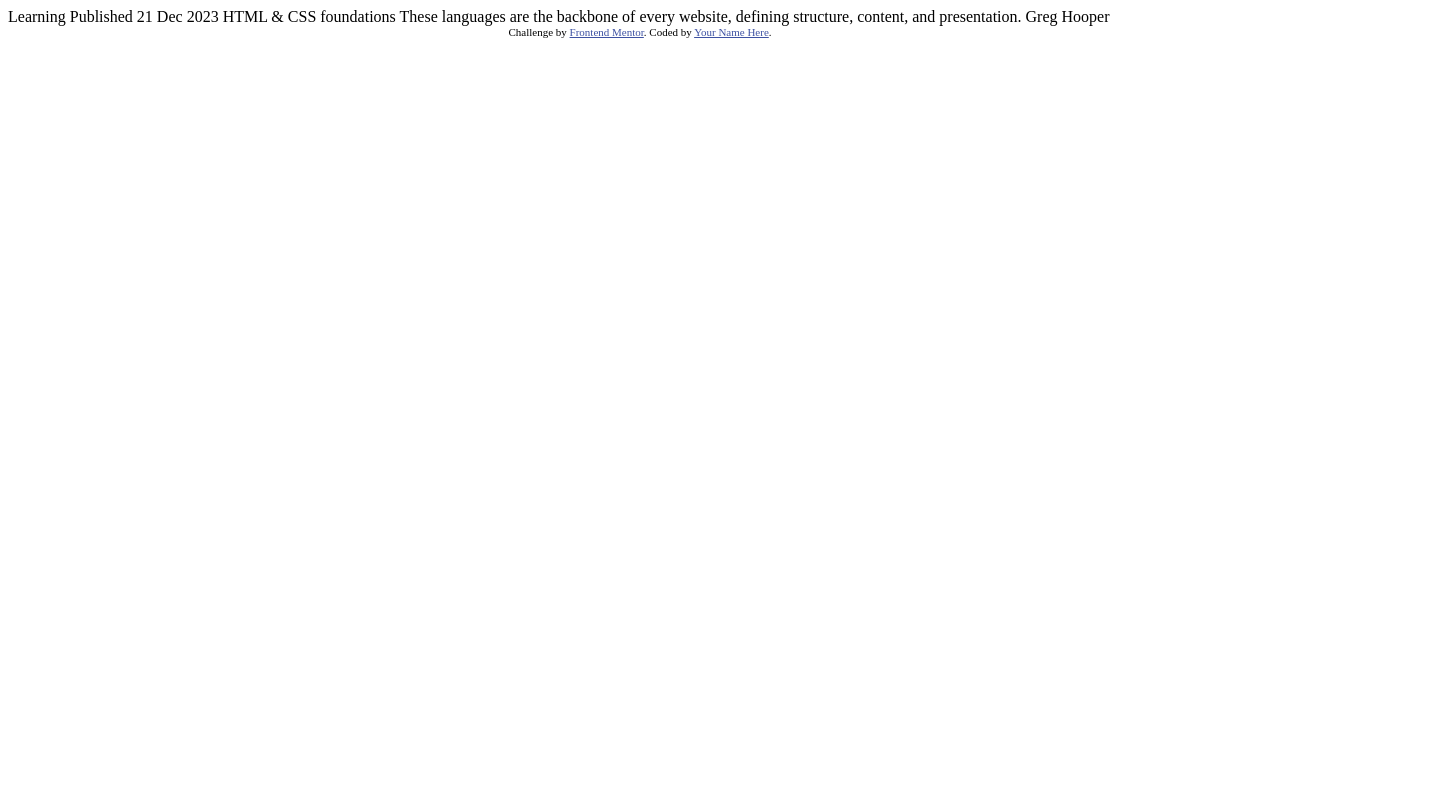
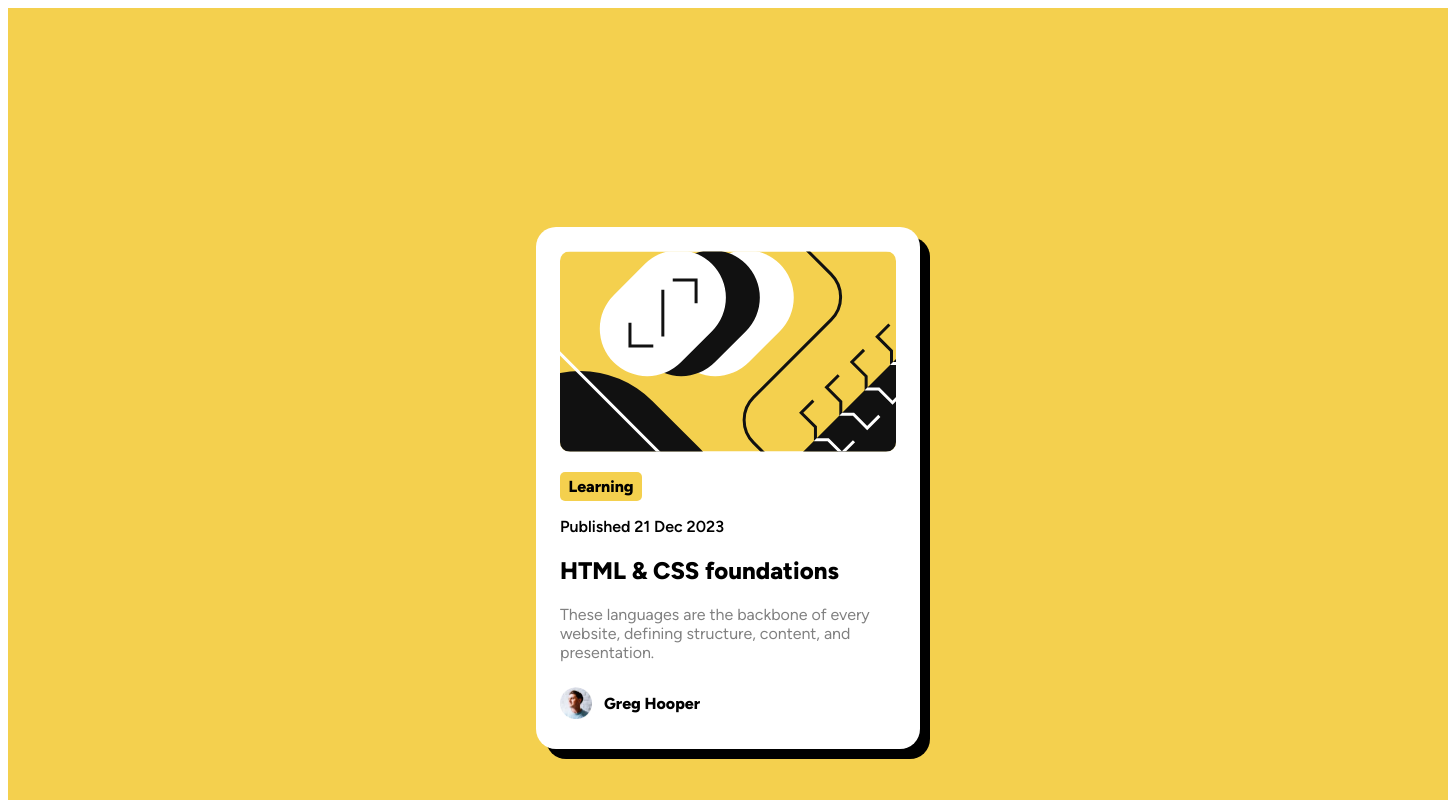
Before and after one commit to Fishcanwalk/blog-preview-card, a plain HTML site: page index.html in a window 1280 px wide. Shown: the top 800 px of the page, 1448 px wide, since content can reach past the window. Drawn offline with Linux system fonts and the light colour scheme.

Commit message:
second commit

```diff
--- a/index.html
+++ b/index.html
@@ -5,7 +5,7 @@
   <meta name="viewport" content="width=device-width, initial-scale=1.0"> <!-- displays site properly based on user's device -->
 
   <link rel="icon" type="image/png" sizes="32x32" href="./assets/images/favicon-32x32.png">
-
+  <link rel="stylesheet" href="styles.css">
   <title>Frontend Mentor | Blog preview card</title>
 
   <!-- Feel free to remove these styles or customise in your own stylesheet 👍 -->
@@ -14,21 +14,31 @@
     .attribution a { color: hsl(228, 45%, 44%); }
   </style>
 </head>
+
 <body>
-
-  Learning
-
-  Published 21 Dec 2023
-
-  HTML & CSS foundations
-
-  These languages are the backbone of every website, defining structure, content, and presentation.
-
-  Greg Hooper
-
+  <div class="container">
+    <div class="blogPage">
+      <div class="content">
+        <div class="imageBlog">
+          <img src="assets/images/illustration-article.svg" alt="photoinblog" class="imgInBlog">
+        </div>
+        <div class="textBlog">
+          <p class="catagoryBlog">Learning</p>
+          <p class="publishDay">Published 21 Dec 2023</p>
+          <h2 class="title">HTML & CSS foundations</h2>
+          <p class="textContent">These languages are the backbone of every website, defining structure, content, and presentation.</p>
+        </div>
+        <div class="publisher">
+          <img src="/assets/images/image-avatar.webp" alt="publisherImage" class="publisherImage">
+          <p class="publisherName">Greg Hooper</p>
+        </div>
+      </div>
+    </div>
+  </div>
   <div class="attribution">
     Challenge by <a href="https://www.frontendmentor.io?ref=challenge" target="_blank">Frontend Mentor</a>.
-    Coded by <a href="#">Your Name Here</a>.
+    Coded by <a href="">Your Name Here</a>.
   </div>
+
 </body>
 </html>
--- /dev/null
+++ b/styles.css
@@ -0,0 +1,81 @@
+@font-face {
+    font-family: "Figtree-Extrablod";
+    src: url(/assets/fonts/static/Figtree-ExtraBold.ttf);
+}
+@font-face {
+    font-family: "Figtree-Semibold";
+    src: url(/assets/fonts/static/Figtree-SemiBold.ttf);
+}
+@font-face {
+    font-family: "Figtree-italic";
+    src: url(/assets/fonts/Figtree-Italic-VariableFont_wght.ttf);
+}
+@font-face {
+    font-family: "Figtree";
+    src: url(/assets/fonts/Figtree-VariableFont_wght.ttf);
+}
+
+.container{
+    width: 1440px;
+    height: 960px;
+    margin-left: auto;
+    margin-right: auto;
+    display: flex;
+    justify-content: center;
+    align-items: center;
+    background-color: hsl(47, 88%, 63%);
+}
+
+.blogPage{
+    width: 384px;
+    height: 522px;
+    background-color: white;
+    border-radius: 20px;
+    box-shadow: 10px 10px;
+    display: flex;
+    align-items: center;
+    justify-content: center;
+}
+
+.content{
+    width: 336px;
+    height: 474px;
+}
+
+.imgInBlog{
+    border-radius: 10px;
+}
+
+.catagoryBlog{
+    width: 82px;
+    line-height: 29px;
+    text-align: center;
+    border-radius: 5px;
+    background-color:  hsl(47, 88%, 63%);
+    font-family: "Figtree-Extrablod";
+}
+.publishDay{
+    font-family: "Figtree-Semibold";
+}
+.title{
+    font-family: "Figtree-Extrablod";
+}
+.textContent{
+    font-family: "Figtree";
+    color: gray;
+}
+
+.publisher{
+    display: flex;
+    align-items: center;
+}
+.publisherImage{
+    width: 32px;
+    height: 32px;
+    align-items: center;
+    justify-content: center;
+}
+.publisherName{
+    font-family: "Figtree-Extrablod";
+    margin-left: 12px;
+}
```
